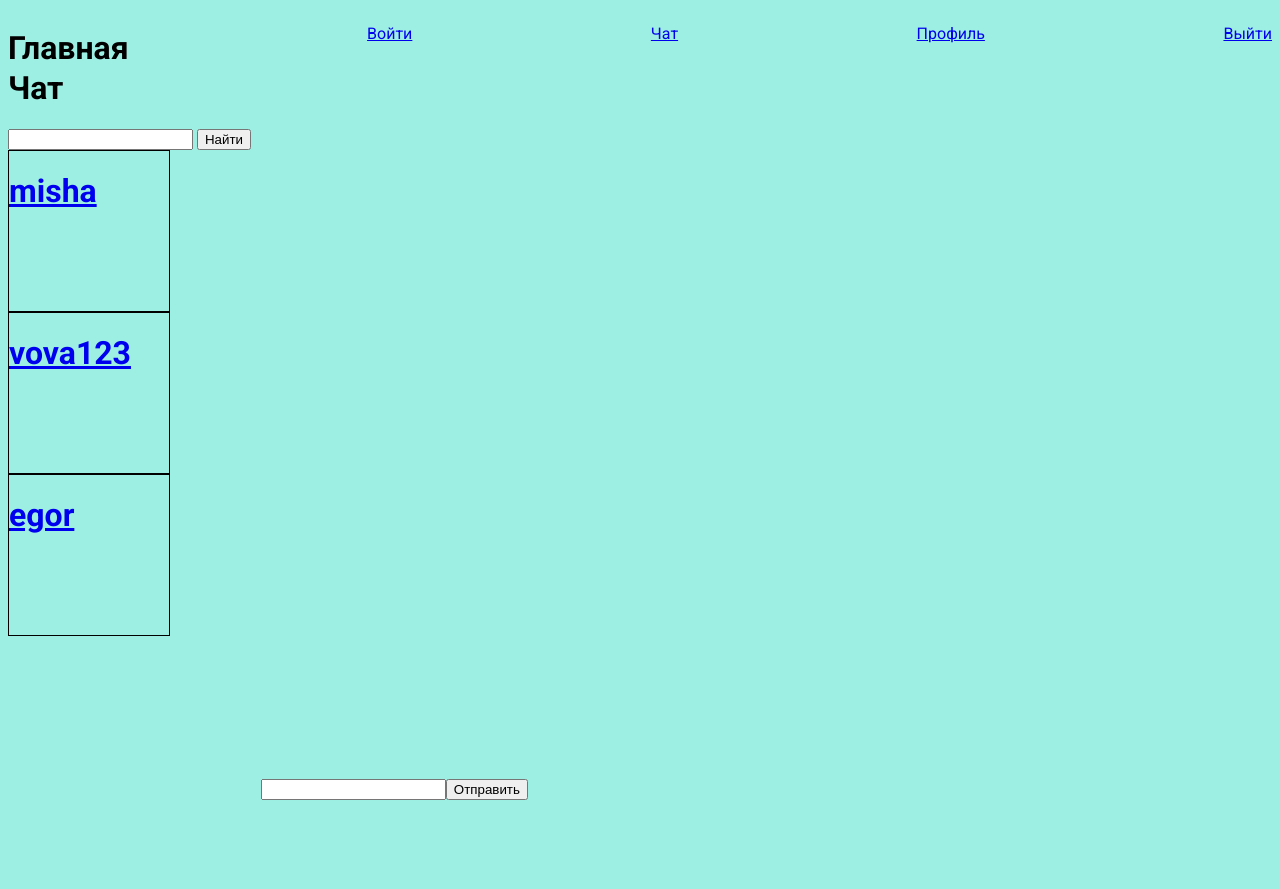
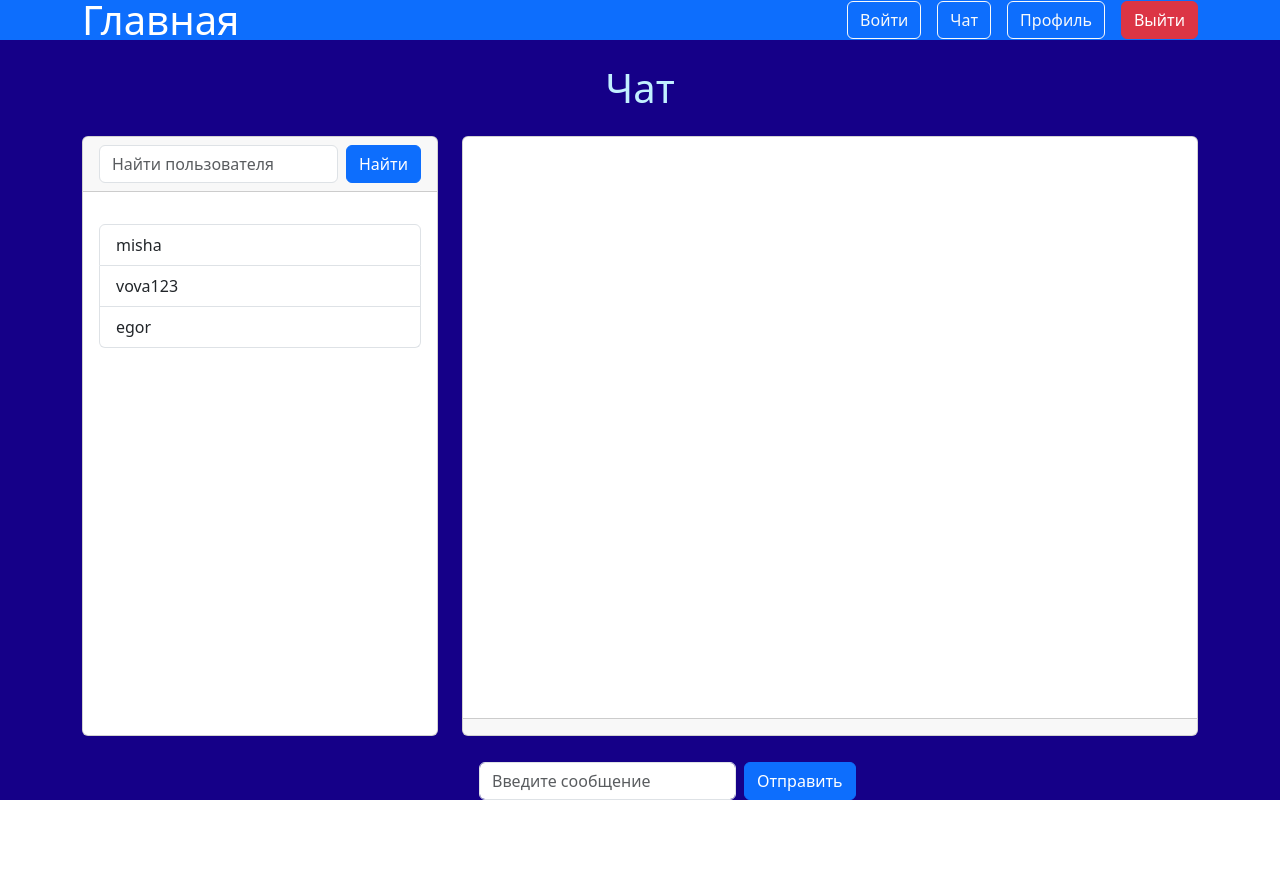
Before and after one commit to misha-korn/misha_site, a Django app: page /chat/ in a window 1280 px wide. After the commit the page ends 800 px from the top, so only its background shows below. Run offline with Django 4.2, Linux system fonts and the light colour scheme; a user stored in the database is signed in; data comes from the database, SQL or seed files in the repository; both versions use the stored data as it was after the commit.

Commit message:
misha-site

```diff
--- a/chatapp/templates/chatapp/chat.html
+++ b/chatapp/templates/chatapp/chat.html
@@ -1,111 +1,88 @@
-{% load static %}
-<!DOCTYPE html>
-<html lang="en">
-    <head>
-        <meta charset="UTF-8" />
-        <meta name="viewport" content="width=device-width, initial-scale=1.0" />
-        <title>Это чат</title>
-        <link rel="stylesheet" href="{% static 'vendor/css/iq_test.css' %}" />
-        <link rel="preconnect" href="https://fonts.googleapis.com" />
-        <link rel="preconnect" href="https://fonts.gstatic.com" crossorigin />
-        <link
-            href="https://fonts.googleapis.com/css2?family=Roboto:ital,wght@0,100;0,300;0,400;0,500;0,700;0,900;1,100;1,300;1,400;1,500;1,700;1,900&display=swap"
-            rel="stylesheet"
-        />
-        <script src="{% static 'vendor/js/jquery.min.js' %}"></script>
-    </head>
+{% extends "mainapp/base.html" %}
+{% block title %}Чат{% endblock title %}
+{% block content %}
 
-    <body>
-        <header>
-            <h1>Главная</h1>
-            <a href="{%url 'chatapp:login'%}">
-                <div>
-                    <p>Войти</p>
+<header class="bg-primary text-white py-3">
+    <div class="container d-flex justify-content-between align-items-center">
+        <h1 class="mb-0">Главная</h1>
+        <nav class="d-flex gap-3">
+            <a href="{% url 'chatapp:login' %}" class="btn btn-outline-light">Войти</a>
+            <a href="{% url 'chatapp:messenger' %}" class="btn btn-outline-light">Чат</a>
+            <a href="{% url 'chatapp:profile' %}" class="btn btn-outline-light">Профиль</a>
+            <a href="{% url 'chatapp:exit' %}" class="btn btn-danger">Выйти</a>
+        </nav>
     </div>
-            </a>
-            <a href="{%url 'chatapp:messenger'%}">
-                <div>
-                    <p>Чат</p>
-                </div>
-            </a>
-            <a href="{%url 'chatapp:profile'%}">
-                <div>
-                    <p>Профиль</p>
-                </div>
-            </a>
-            <a href="{%url 'chatapp:exit'%}">
-                <div>
-                    <p>Выйти</p>
-                </div>
-            </a>
 </header>
 
-        <main>
-            <h1>Чат</h1>
-            <div class="content-chat">
-                <div class="chats">
-                    <div class="search_user">
-                        <form class="search_username" method="GET">
-                            <input type="text" name="username" value="" />
-                            <button type="submit">Найти</button>
+<main class="container py-4">
+    <h1 class="text-center mb-4">Чат</h1>
+    <div class="row" style="height: 75vh;"> <!-- Устанавливаем фиксированную высоту -->
+        <!-- Список чатов -->
+        <div class="col-md-4 d-flex flex-column">
+            <div class="card flex-grow-1"> <!-- flex-grow-1 заставляет занять всю высоту -->
+                <div class="card-header">
+                    <form class="search_username d-flex">
+                        <input
+                            type="text"
+                            name="username"
+                            class="form-control"
+                            placeholder="Найти пользователя"
+                        />
+                        <button type="submit" class="btn btn-primary ms-2">Найти</button>
                     </form>
-                        <div class="search_result">
-
+                </div>
+                <div class="card-body overflow-auto"> <!-- overflow-auto добавляет прокрутку -->
+                    <div class="search_result mb-3"></div>
+                    <ul class="list-group">
+                        {% for chat in user_chats %}
+                        <li class="list-group-item {% if chat.chat.id == chat_id %}active{% endif %}">
+                            <a href="?mess={{ chat.chat.id }}" class="text-decoration-none text-dark">
+                                {{ chat.user.username }}
+                            </a>
+                        </li>
+                        {% endfor %}
+                    </ul>
                 </div>
             </div>
-                    {%for chat in user_chats%}
-                    <!-- {{chat.chat.id}}
-                {{chat_id}} -->
-                    <a href="?mess={{chat.chat.id}}">
-                        {% if chat.chat.id == chat_id %}
-                        <div class="chat_selected">
-                            <h1>{{chat.user.username}}</h1>
-                        </div>
-                        {% else %}
-                        <div class="chat">
-                            <h1>{{chat.user.username}}</h1>
-                        </div>
-                        {% endif %}
-                    </a>
-
-                    {%endfor%}
         </div>
 
-                <div class="messages-block">
-                    <div class="messages">
-                        {%for message in message_chat%}
-                        {% if message.user == req_user%}
-                        <div class="messages_your">
-                            <div class="message">
-                                <h1>{{message.text}}</h1>
+        <!-- Блок сообщений -->
+        <div class="col-md-8 d-flex flex-column">
+            <div class="card flex-grow-1">
+                <div class="card-body messages overflow-auto" style="height: 60vh;">
+                    {% for message in message_chat %}
+                    <div class="d-flex {% if message.user == req_user %}justify-content-end{% else %}justify-content-start{% endif %} mb-3">
+                        <div class="p-3 bg-light rounded shadow-sm {% if message.user == req_user %}text-end{% else %}text-start{% endif %}">
+                            <h6 class="mb-0">{{ message.text }}</h6>
                         </div>
                     </div>
-                        {% else %}
-                        <div class="messages_companion">
-                            <div class="message">
-                                <h1>{{message.text}}</h1>
+                    {% endfor %}
                 </div>
-                        </div>
-                        {% endif %}
-                        {%endfor%}
-                    </div>
-
-                    <form class="send_message" method="post">
+                <div class="card-footer">
+                    <form class="send_message d-flex" method="post">
                         {% csrf_token %}
+                        <input type="hidden" name="chat_id" value="{{ chat_id }}" />
                         <input
-                            type="hidden"
-                            name="chat_id"
-                            value="{{chat_id}}"
+                            type="text"
+                            name="message"
+                            class="form-control me-2"
+                            placeholder="Введите сообщение"
                         />
-                        <input type="text" name="message" value="" />
-                        <button type="submit">Отправить</button>
+                        <button type="submit" class="btn btn-primary">Отправить</button>
                     </form>
                 </div>
             </div>
+        </div>
+    </div>
 </main>
+
+
+{% endblock content %}
+
+{% block script %}
 <script>
 $('.search_username').submit(function (event){
-                event.preventDefault()
+    event.preventDefault();
     $.ajax({
         type: "GET",
         url: "/chat/chat_search_user",
@@ -113,19 +90,19 @@
             username: $('input[name=username]').val(),
         },
         success: function (data){
-                        console.log(data)
-                        $('.search_result').empty()
-                        let users_list = data.users
+            console.log(data);
+            $('.search_result').empty();
+            let users_list = data.users;
             for (i in users_list){
-                            let block = `<a href="/chat/create_chat?id1=${users_list[i].id}&id2={{req_user.id}}"><div>${users_list[i].username}</div></a>`
-                            $('.search_result').append(block)
+                let block = `<a href="/chat/create_chat?id1=${users_list[i].id}&id2={{req_user.id}}" class="d-block text-dark text-decoration-none py-2">${users_list[i].username}</a>`;
+                $('.search_result').append(block);
             }
         }
+    });
+});
 
-                })
-            })
 $('.send_message').submit(function (event){
-                event.preventDefault()
+    event.preventDefault();
     $.ajax({
         type: "POST",
         url: "/chat/",
@@ -135,31 +112,30 @@
             message: $('input[name=message]').val(),
         },
         success: function (data){
-                        $('input[name=message]').val('')
+            $('input[name=message]').val('');
         }
+    });
+});
 
-                })
-            })
 function get_messages_list() {
     $.ajax({
         type: "GET",
         url: "get_messages",
-                    data: { chat_id: "{{chat_id}}" },
+        data: { chat_id: "{{ chat_id }}" },
         success: function (data) {
             console.log(data);
             $(".messages").empty();
             let messages_list = data.messages;
             for (i in messages_list) {
                 let message = messages_list[i];
-                            let req_user = "{{req_user.id}}";
-                            let message_class = "";
-
-                            if (req_user == message.user_id) {
-                                message_class = "messages_your";
-                            } else {
-                                message_class = "messages_companion";
-                            }
-                            let block = `<div class=${message_class}><div class="message"><h1>${message.text}</h1></div></div>`;
+                let req_user = "{{ req_user.id }}";
+                let message_class = req_user == message.user_id ? "justify-content-end text-end" : "justify-content-start text-start";
+                let block = `
+                    <div class="d-flex ${message_class} mb-3">
+                        <div class="p-3 bg-light rounded shadow-sm">
+                            <h6 class="mb-0">${message.text}</h6>
+                        </div>
+                    </div>`;
                 $(".messages").append(block);
             }
         },
@@ -167,5 +143,4 @@
 }
 setInterval(get_messages_list, 5000);
 </script>
-    </body>
-</html>
+{% endblock script %}
--- a/static/vendor/css/main.css
+++ b/static/vendor/css/main.css
@@ -23,3 +23,95 @@
 .btn-primary{
     background-color: #EFFD7D;
 }
+
+.heading1{
+    font-size: 2rem;
+}
+
+.form_calc{
+    display: flex;
+    flex-direction: column;
+    font-size: 3rem;
+    align-items: center;
+    width: 100%;
+
+}
+
+.form_calc input{
+    font-size: 2rem;
+    width: 50%;
+
+}
+
+.chats{
+    display: flex;
+    flex-direction: column;
+    justify-content: flex-start;
+    width: 20%;
+}
+
+.chat{
+    border: 1px black solid;
+    width: 10rem;
+    height: 10rem;
+}
+
+.chat_selected{
+    border: 1px black solid;
+    width: 10rem;
+    height: 10rem;
+    background-color: darkcyan;
+}
+
+.messages_companion{
+    display: flex;
+    /* выравнивание по горизонатали */
+    justify-content: flex-start;
+    /* выравнивание по вертикали */
+    align-items: start;
+    flex-direction: column;
+    height: 6rem;
+}
+
+.messages_your{
+    display: flex;
+    /* выравнивание по горизонатали */
+    justify-content: flex-start;
+    /* выравнивание по вертикали */
+    align-items: end;
+    flex-direction: column;
+    height: 6rem;
+}
+
+.message{
+    border: 1px black solid;
+}
+
+.messages-block{
+    display: flex;
+    flex-direction: column;
+    width: 80%;
+}
+
+.send_message{
+    display: flex;
+    justify-content: flex-start;
+    position: fixed;
+    bottom: 0;
+}
+
+.content-chat{
+    display: flex;
+    height: 100%;
+}
+
+
+
+header{
+    height: 5vh;
+    display: flex;
+    justify-content: space-between;
+}
+main{
+    height: 95vh;
+}
```
Also changed, not shown: chatapp/templates/chatapp/login.html (+5 -12 lines), chatapp/templates/chatapp/messenger.html (deleted, +0 -40 lines), chatapp/templates/chatapp/registr.html (+8 -17 lines), mainapp/templates/mainapp/calculator.html (+4 -4 lines), mainapp/templates/mainapp/iq_test.html (+9 -22 lines), mainapp/templates/mainapp/main.html (+12 -9 lines), mainapp/templates/mainapp/result.html (+10 -18 lines), mainapp/templates/mainapp/start_test.html (+9 -23 lines), mainapp/views.py (+16 -5 lines), db.sqlite3. Lines whose indentation alone changed are shown as unchanged.
